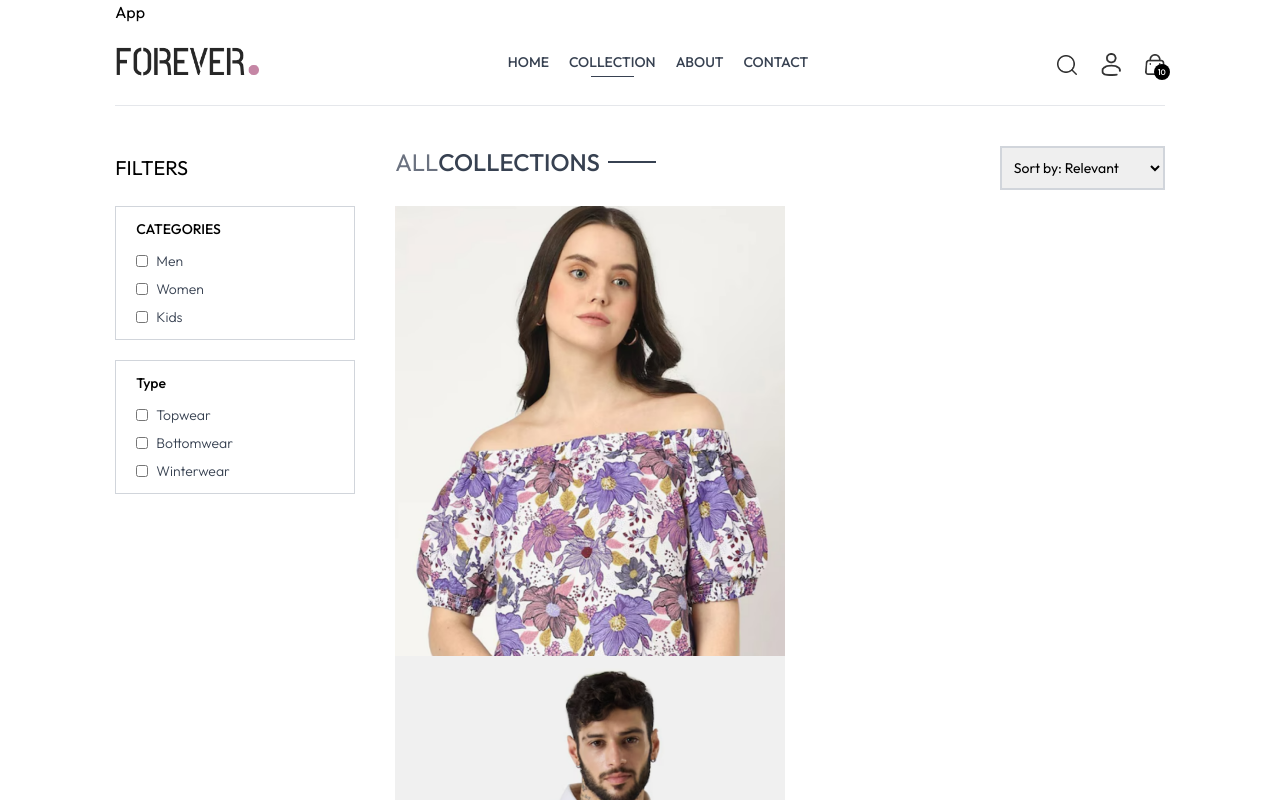
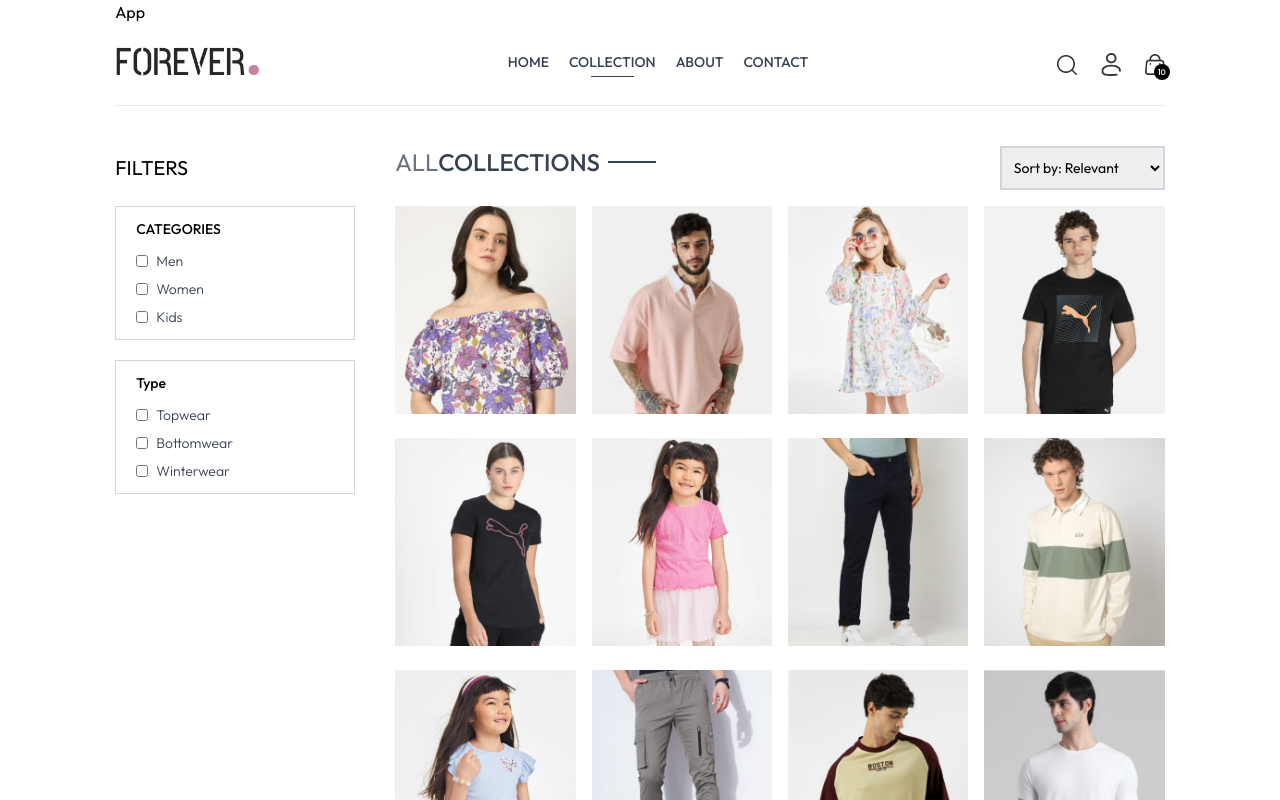
Before and after one commit to waleedd32/JebordoqEcommerceMern, a React (Vite) app in the folder client/: page /collection in a window 1280 px wide. Shown: the top 800 px of the page. Built offline with nearby package versions, Linux system fonts and the light colour scheme.

Commit message:
Resolve merge conflict in Collection component and integrate category state

```diff
--- a/client/src/pages/Collection.jsx
+++ b/client/src/pages/Collection.jsx
@@ -5,10 +5,11 @@
 import ProductItem from "../components/Productitem";
 
 const Collection = () => {
-  const { products } = useContext(ShopContext);
-
+  const { products, search, showSearch } = useContext(ShopContext);
   const [showFilter, setShowFilter] = useState(false);
   const [filterProducts, setFilterProducts] = useState([]);
+  const [category, setCategory] = useState([]);
+  const [subCategory, setSubCategory] = useState([]);
 
   useEffect(() => {
     setFilterProducts(products);
@@ -85,7 +86,7 @@
         </div>
 
         {/* Map Products */}
-        <div>
+        <div className="grid grid-cols-2 md:grid-cols-3 lg:grid-cols-4 gap-4 gap-y-6">
           {filterProducts.map((item, index) => (
             <ProductItem
               key={index}
```
